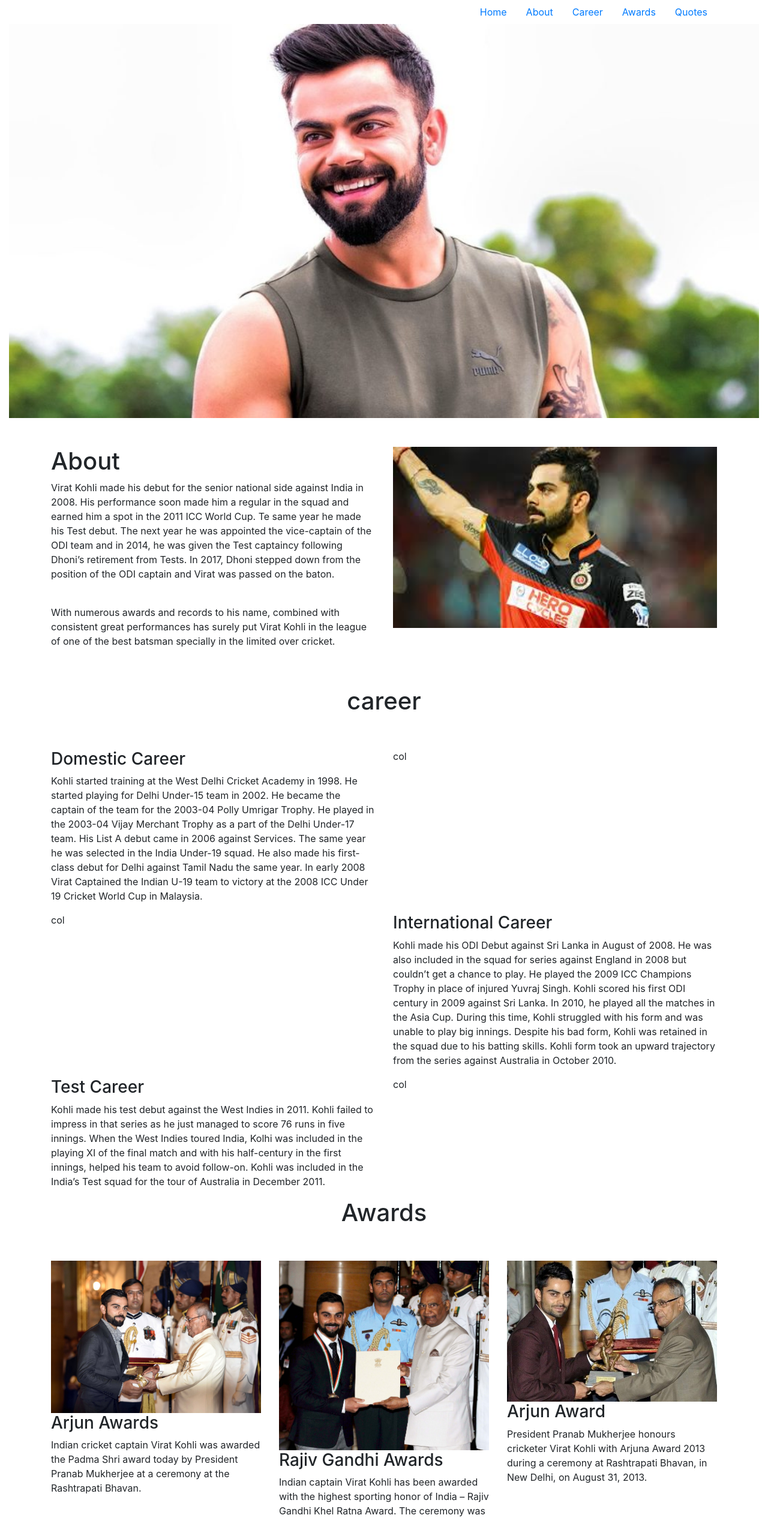
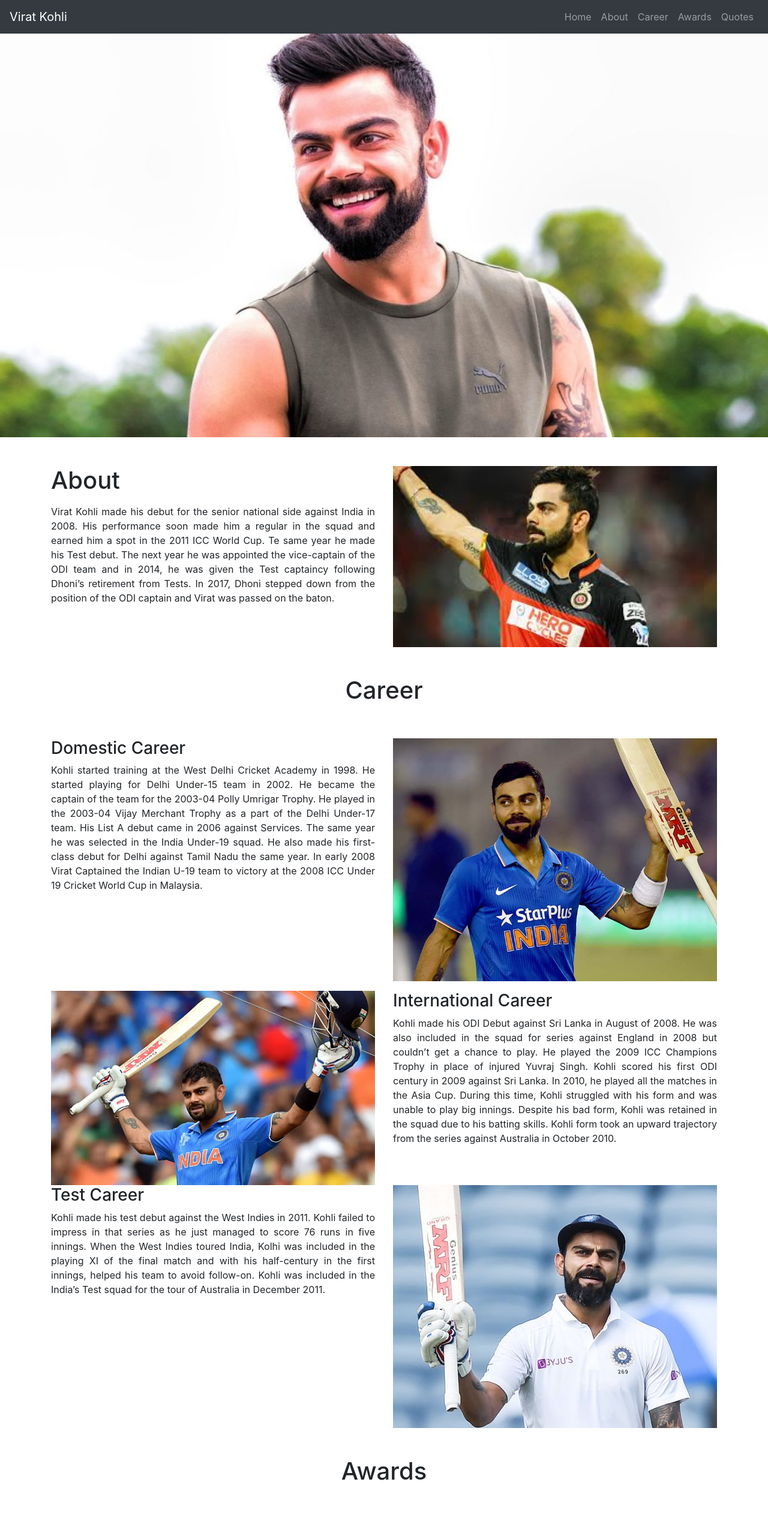
Before and after one commit to Kunaal999/virat-kohli, a plain HTML site: page index.html in a window 1280 px wide. Shown: the top 2531 px of the page at 60% size. Drawn offline with nearby package versions, Linux system fonts and the light colour scheme.

Commit message:
My Virat project

```diff
--- a/index.html
+++ b/index.html
@@ -4,64 +4,81 @@
     <meta charset="utf-8">
     <title>Virat kohli</title>
     <link rel="stylesheet" href="https://stackpath.bootstrapcdn.com/bootstrap/4.4.1/css/bootstrap.min.css" integrity="sha384-Vkoo8x4CGsO3+Hhxv8T/Q5PaXtkKtu6ug5TOeNV6gBiFeWPGFN9MuhOf23Q9Ifjh" crossorigin="anonymous">
-    <link rel="stylesheet" href="assets/styles/styles.css">
+    <link rel="stylesheet" href="assets/Styles/styles.css">
     <meta name="viewport" content="width=device-width, initial-scale=1">
   </head>
   <body>
-    <header class="container main-header">
-      <nav class="nav-wrapper">
-        <ul class="d-md-flex justify-content-end nav">
-          <li class="<nav-item>  </nav-item>"><a class="nav-link" href="#">Home</a></li>
-          <li class="nav-item"><a class="nav-link" href="#about-wrapper">About</a></li>
-          <li class="nav-item"><a class="nav-link" href="#career">Career</a></li>
-          <li class="nav-item"><a class="nav-link" href="#awards">Awards</a></li>
-          <li class="nav-item"><a class="nav-link" href="#">Quotes</a></li>
+    <header class="container-fluid px-0">
+      <nav class="navbar navbar-expand-sm bg-dark navbar-dark">
+    <a class="navbar-brand" href="#">Virat Kohli</a>
+    <button class="navbar-toggler text-center" type="button" data-toggle="collapse" data-target="#collapsibleNavbar" aria-controls="navbarSupportedContent" aria-expanded="false" aria-label="Toggle navigation">
+            <span class="navbar-toggler-icon"></span>
+          </button>
+    <div class="collapse navbar-collapse justify-content-end" id="collapsibleNavbar">
+      <ul class="navbar-nav">
+        <li class="nav-item">
+          <a class="nav-link" href="#banner-images">Home</a>
+        </li>
+        <li class="nav-item">
+          <a class="nav-link" href="#about-wrapper">About</a>
+        </li>
+        <li class="nav-item">
+          <a class="nav-link" href="#career">Career</a>
+        </li>
+        <li class="nav-item">
+          <a class="nav-link" href="#awards">Awards</a>
+        </li>
+        <li class="nav-item">
+          <a class="nav-link" href="#quotes">Quotes</a>
+        </li>
       </ul>
+    </div>
   </nav>
     </header>
-    <div class="container-fluid banner-img">
+    <div class="container-fluid banner-img px-0" id="banner-images">
         <img src="assets/images/about.jpg" alt="Virat kohli" class="virat-kohli">
     </div>
       <div class="container d-md-flex no-padding mt-5 mb-5" id="about-wrapper">
         <div class="row">
           <div class="col-sm-12 col-md-6 bio-wrapper">
-            <h1>About</h1>
-            <p>Virat Kohli made his debut for the senior national side against India in 2008. His performance soon made him a regular in the squad and earned him a spot in the 2011 ICC World Cup. Te same year he made his Test debut. The next year he was appointed the vice-captain of the ODI team and in 2014, he was given the Test captaincy following Dhoni’s retirement from Tests. In 2017, Dhoni stepped down from the position of the ODI captain and Virat was passed on the baton.</p><br>
-            <p>With numerous awards and records to his name, combined with consistent great performances has surely put Virat Kohli in the league of one of the best batsman specially in the limited over cricket.</p>
+            <h1 class="mb-3">About</h1>
+            <p class="text-justify">Virat Kohli made his debut for the senior national side against India in 2008. His performance soon made him a regular in the squad and earned him a spot in the 2011 ICC World Cup. Te same year he made his Test debut. The next year he was appointed the vice-captain of the ODI team and in 2014, he was given the Test captaincy following Dhoni’s retirement from Tests. In 2017, Dhoni stepped down from the position of the ODI captain and Virat was passed on the baton.</p>
           </div>
           <div class="col-sm-12 col-md-6 About-img">
             <img src="assets/images/download.jfif" alt="about-img">
           </div>
         </div>
       </div>
-      <div class="container" id="career">
+      <div class="container mb-5" id="career">
         <div class="row">
           <div class="col-md-12 career-wrapper mb-5">
-            <h1 class="text-center">career</h1>
+            <h1 class="text-center h1">Career</h1>
           </div>
           <div class="w-100"></div>
           <div class="col-sm-12 col-md-6">
             <h3>Domestic Career</h3>
-            <p>Kohli started training at the West Delhi Cricket Academy in 1998. He started playing for Delhi Under-15 team in 2002. He became the captain of the team for the 2003-04 Polly Umrigar Trophy. He played in the 2003-04 Vijay Merchant Trophy as a part of the Delhi Under-17 team. His List A debut came in 2006 against Services. The same year he was selected in the India Under-19 squad. He also made his first-class debut for Delhi against Tamil Nadu the same year. In early 2008 Virat Captained the Indian U-19 team to victory at the 2008 ICC Under 19 Cricket World Cup in Malaysia.</p>
+            <p class="text-justify">Kohli started training at the West Delhi Cricket Academy in 1998. He started playing for Delhi Under-15 team in 2002. He became the captain of the team for the 2003-04 Polly Umrigar Trophy. He played in the 2003-04 Vijay Merchant Trophy as a part of the Delhi Under-17 team. His List A debut came in 2006 against Services. The same year he was selected in the India Under-19 squad. He also made his first-class debut for Delhi against Tamil Nadu the same year. In early 2008 Virat Captained the Indian U-19 team to victory at the 2008 ICC Under 19 Cricket World Cup in Malaysia.</p>
           </div>
-          <div class="col-sm-12 col-md-6" >col</div>
+          <div class="col-sm-12 col-md-6 mb-3"><img src="assets/images/domestic.jpg" alt="International"></div>
           <div class="w-100"></div>
-          <div class="col-sm-12 col-md-6">col</div>
+            <div class="col-sm-12 col-md-6"><img src="assets/images/international.jpg" alt="International"></div>
             <div class="col-sm-12 col-md-6">
               <h3>International Career</h3>
-            <p>Kohli made his ODI Debut against Sri Lanka in August of 2008. He was also included in the squad for series against England in 2008 but couldn’t get a chance to play. He played the 2009 ICC Champions Trophy in place of injured Yuvraj Singh. Kohli scored his first ODI century in 2009 against Sri Lanka. In 2010, he played all the matches in the Asia Cup. During this time, Kohli struggled with his form and was unable to play big innings. Despite his bad form, Kohli was retained in the squad due to his batting skills. Kohli form took an upward trajectory from the series against Australia in October 2010.</p>
+              <p class="text-justify">Kohli made his ODI Debut against Sri Lanka in August of 2008. He was also included in the squad for series against England in 2008 but couldn’t get a chance to play. He played the 2009 ICC Champions Trophy in place of injured Yuvraj Singh. Kohli scored his first ODI century in 2009 against Sri Lanka. In 2010, he played all the matches in the Asia Cup. During this time, Kohli struggled with his form and was unable to play big innings. Despite his bad form, Kohli was retained in the squad due to his batting skills. Kohli form took an upward trajectory from the series against Australia in October 2010.</p>
             </div>
 
           <div class="w-100"></div>
 
           <div class="col-sm-12 col-md-6">
             <h3>Test Career</h3>
-            <p>Kohli made his test debut against the West Indies in 2011. Kohli failed to impress in that series as he just managed to score 76 runs in five innings. When the West Indies toured India, Kolhi was included in the playing XI of the final match and with his half-century in the first innings, helped his team to avoid follow-on. Kohli was included in the India’s Test squad for the tour of Australia in December 2011.</p>
+            <p class="text-justify">Kohli made his test debut against the West Indies in 2011. Kohli failed to impress in that series as he just managed to score 76 runs in five innings. When the West Indies toured India, Kolhi was included in the playing XI of the final match and with his half-century in the first innings, helped his team to avoid follow-on. Kohli was included in the India’s Test squad for the tour of Australia in December 2011.</p>
           </div>
-          <div class="col-sm-12 col-md-6">col</div>
+          <div class="col-sm-12 col-md-6">
+          <img src="assets/images/test-cricket.jpg" alt="test-cricket">
           </div>
         </div>
-      <div class="container" id="awards">
+      </div>
+      <div class="container mb-5" id="awards" >
         <div class="row">
           <div class="col-md-12 text-center mb-5">
             <h1>Awards</h1>
@@ -71,8 +88,8 @@
               <img src="assets/images/padamshri.jpg" alt="">
             </div>
             <div class="awards-content">
-              <h3>Arjun Awards</h3>
-              <p>Indian cricket captain Virat Kohli was awarded the Padma Shri award today by President Pranab Mukherjee at a ceremony at the Rashtrapati Bhavan.</p>
+              <h3>Padam shri</h3>
+              <p class="text-justify">Indian cricket captain Virat Kohli was awarded the Padma Shri award today by President Pranab Mukherjee at a ceremony at the Rashtrapati Bhavan.</p>
             </div>
           </div>
           <div class="col-sm-12 col-md-4">
@@ -81,7 +98,7 @@
             </div>
             <div class="awards-content">
               <h3>Rajiv Gandhi Awards</h3>
-              <p>Indian captain Virat Kohli has been awarded with the highest sporting honor of India – Rajiv Gandhi Khel Ratna Award. The ceremony was held today at the Rashtrapati Bhavan in New Delhi where the President of India – Shri Ramnath Kovind honored him with the award.</p>
+              <p class="text-justify">Indian captain Virat Kohli has been awarded with the highest sporting honor of India – Rajiv Gandhi Khel Ratna Award. The ceremony was held today at the Rashtrapati Bhavan in New Delhi where the President of India – Shri Ramnath Kovind honored him with the award.</p>
             </div>
           </div>
           <div class="col-sm-12 col-md-4">
@@ -90,9 +107,39 @@
             </div>
             <div class="awards-content">
               <h3>Arjun Award</h3>
-              <p>President Pranab Mukherjee honours cricketer Virat Kohli with Arjuna Award 2013 during a ceremony at Rashtrapati Bhavan, in New Delhi, on August 31, 2013.</p>
+              <p class="text-justify">President Pranab Mukherjee honours cricketer Virat Kohli with Arjuna Award 2013 during a ceremony at Rashtrapati Bhavan, in New Delhi, on August 31, 2013.</p>
             </div>
           </div>
+        </div>
+      </div>
+      <div class="container-fluid" id="quotes">
+        <div class="container">
+          <div class="col-md-12 text-center mb-5">
+            <h1>Quotes</h1>
+          </div>
+          <div class="row">
+            <div class="col-sm-12 col-md-4">
+              <blockquote class="blockquote">
+                <p class="text-justify">To Became a good player you need a talent.To become a great player,You need an attitude like kohli</p>
+                <footer class="blockquote-footer">Sunil Gavasker</footer>
+              </blockquote>
+            </div>
+            <div class="col-sm-12 col-md-4">
+              <blockquote class="blockquote">
+                <p class="text-justify">Virat is a rare talent.I was fortunate to be a part of seeing him grow & that gives me immense pleasure</p>
+                <footer class="blockquote-footer">Gary kirsten</footer>
+              </blockquote>
+            </div>
+            <div class="col-sm-12 col-md-4">
+              <blockquote class="blockquote">
+                <p class="text-justify">If I have to pick the best batsmen in world cricket right Now, only 2 names Come to my mind. One is AB DE villers & the other is Virat kohli</p>
+                <footer class="blockquote-footer">Nasir Hussian</footer>
+              </blockquote>
+            </div>
+          </div>
+        </div>
+        <div class="container-fluid bg-secondary px-0">
+          <p class="text-center align-self-center h4">corporate Design @ 2020</p>
         </div>
       </div>
 
```
Also changed, not shown: assets/images/Domestic.jpg (added), assets/images/international.jpg (added), assets/images/test-cricket.jpg (added). Lines whose indentation alone changed are shown as unchanged.
